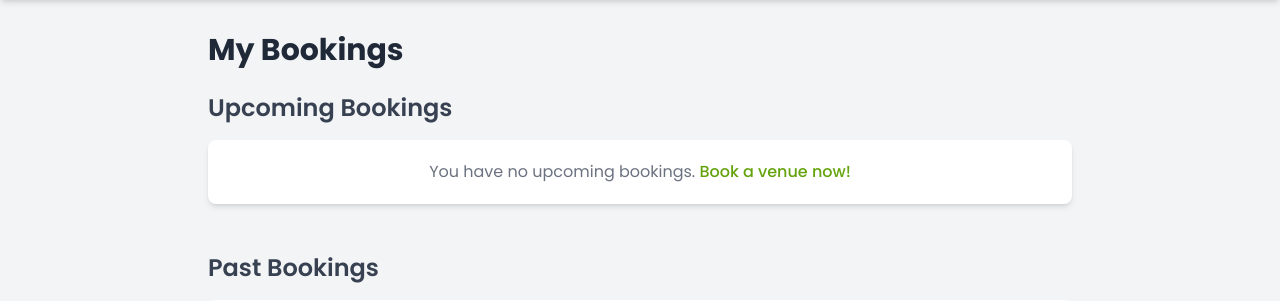
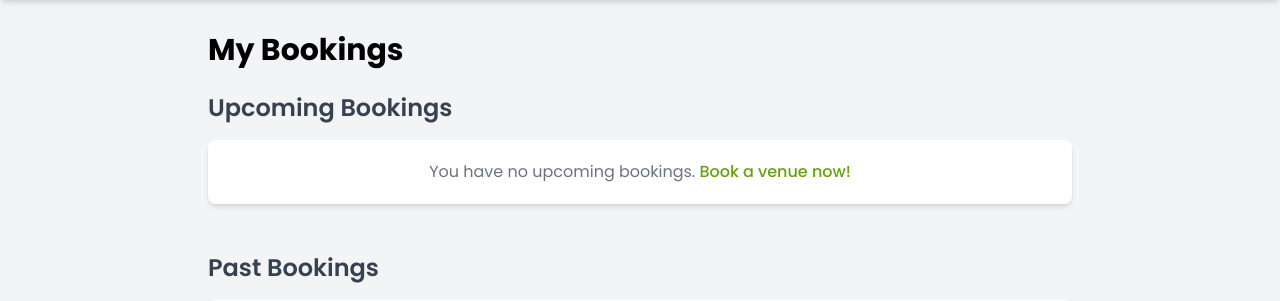
Before and after one commit to PBP-E07/matchplay, a Django app: page /bookings/my_bookings/ in a window 1280 px wide. Shown: the part 80-381 px from the top of the page. Run offline with Django 5.2, Linux system fonts and the light colour scheme; the visitor is signed in with stand-in values (Sample User, id 1); data that the repository does not hold is empty; some libraries are stand-ins or nearby versions.

Commit message:
fix: minor fixes

```diff
--- a/bookings/templates/my_bookings.html
+++ b/bookings/templates/my_bookings.html
@@ -2,7 +2,7 @@
 
 {% block content %}
 <div class="container mx-auto px-4 py-8 max-w-4xl">
-    <h1 class="text-3xl font-bold mb-6 text-gray-800">My Bookings</h1>
+    <h1 class="text-3xl font-bold mb-6">My Bookings</h1>
 
     {% if messages %}
         <div class="mb-6 space-y-2">
```
